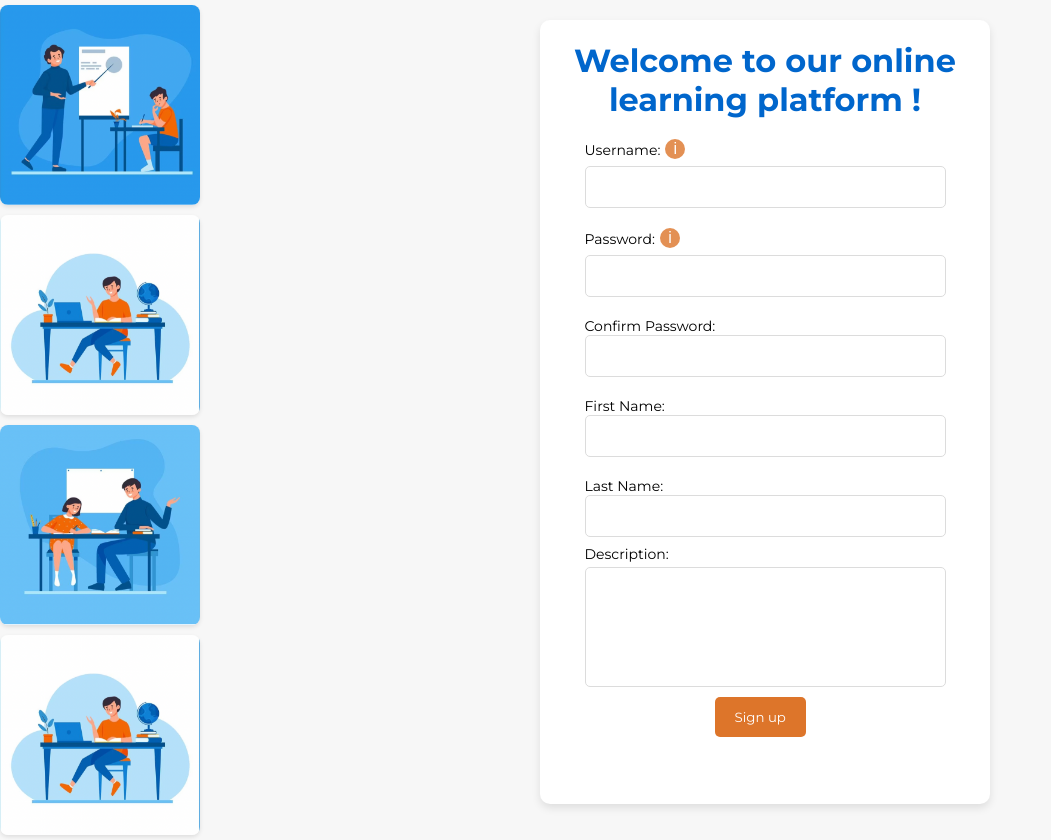
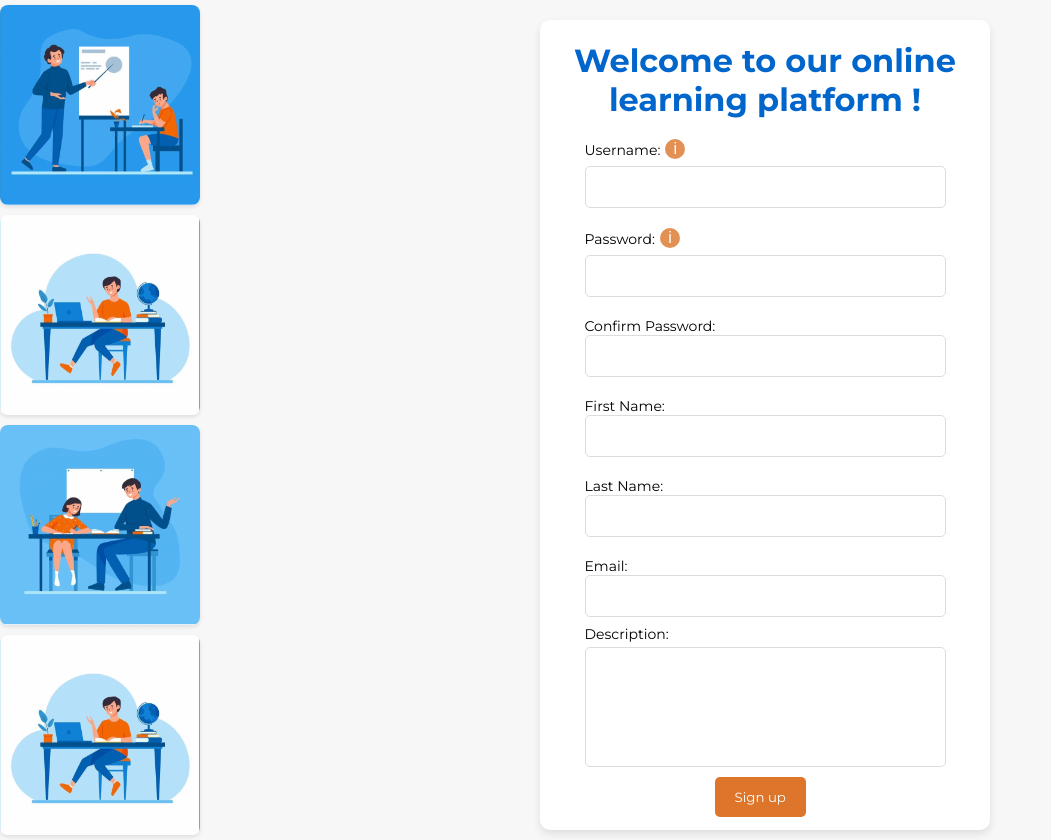
Before and after one commit to luv9/online-learning-platform, a Django app: page /instructor/signup in a window 1280 px wide. Shown: the whole page, without its empty margins (0-1051 px from the left). Run offline with Django 4.2, Linux system fonts and the light colour scheme.

Commit message:
Added email to instructor signup form

```diff
--- a/mysite/olapp/static/olapp/instructor_signup.css
+++ b/mysite/olapp/static/olapp/instructor_signup.css
@@ -26,7 +26,7 @@ body {
 .container {
     text-align: center;
     max-width: 450px; /* Reduce the container width */
-    max-height: 784px;
+    max-height: 810px;
     margin-top: 20px; /* Add some margin around the container to center it */
     flex: 1;
     background-color: #ffffff; /* White background */
--- a/mysite/olapp/templates/olapp/instructor_signup.html
+++ b/mysite/olapp/templates/olapp/instructor_signup.html
@@ -79,6 +79,10 @@
                 <label for="{{ form.last_name.id_for_label }}">Last Name:</label>
                 {{ form.last_name }}
             </div>
+            <div class="input-container">
+                <label for="{{ form.email.id_for_label }}">Email:</label>
+                {{ form.email }}
+            </div>
             <div class="description-container">
                 <label for="{{ form.description.id_for_label }}" class="description-label">Description:</label>
                 {{ form.description }}
```
